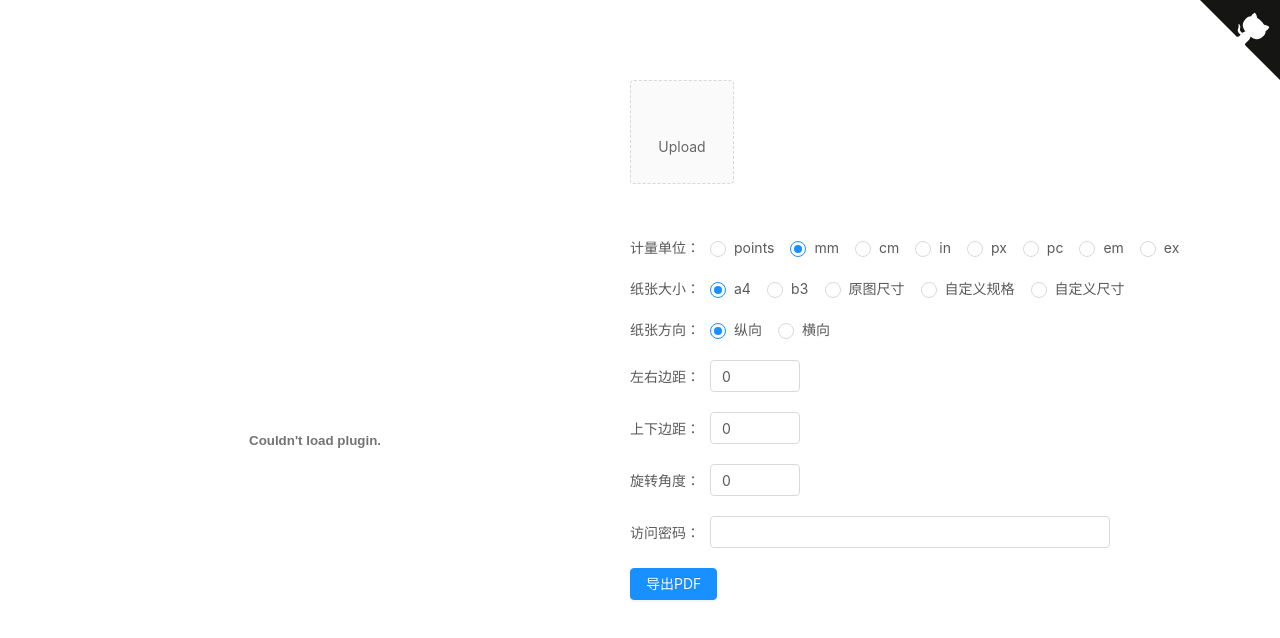
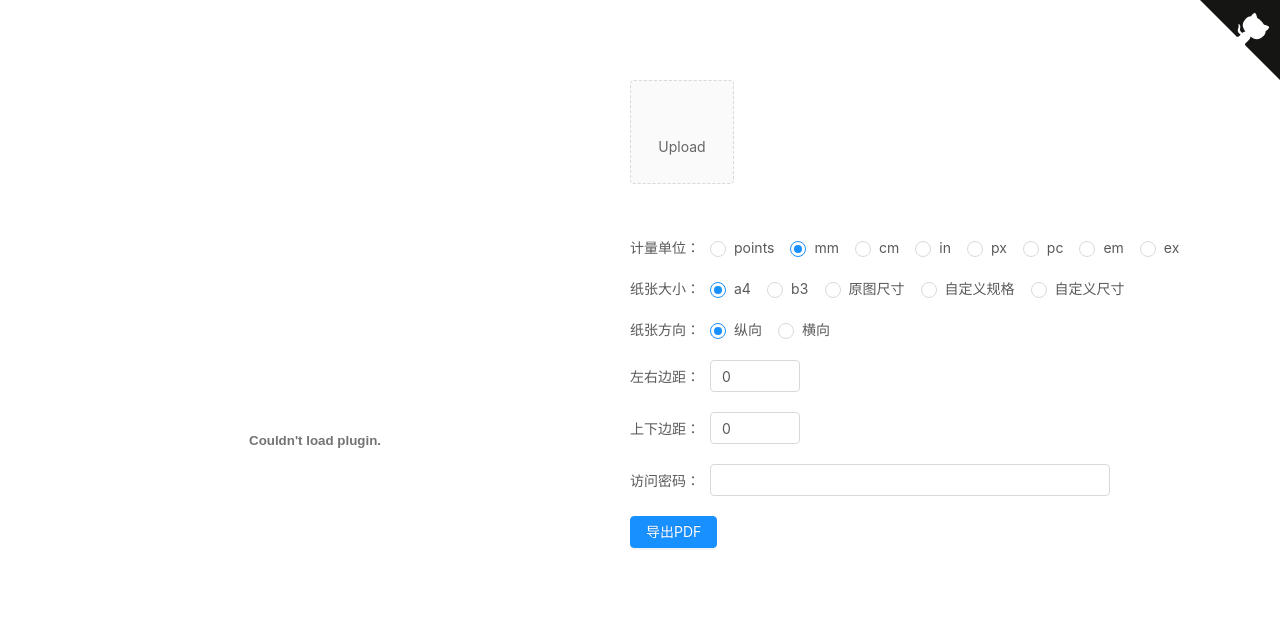
Before and after one commit to NPCDW/img2pdf, a Vue app: page / in a window 1280 px wide. Shown: the top 638 px of the page. Built offline with nearby package versions, Linux system fonts and the light colour scheme.

Commit message:
去除旋转角度

```diff
--- a/src/components/ImgToPdf.vue
+++ b/src/components/ImgToPdf.vue
@@ -90,12 +90,6 @@
         </div>
         <div style="margin-top: 20px">
           <div>
-            <span style="margin-right: 10px">旋转角度：</span>
-            <a-input-number v-model="rotation" :min="0" :max="359"/>
-          </div>
-        </div>
-        <div style="margin-top: 20px">
-          <div>
             <span style="margin-right: 10px">访问密码：</span>
             <a-input style="width: 400px" v-model="password"/>
           </div>
@@ -126,7 +120,6 @@ export default {
       pageWidth: null,
       pageHeight: null,
       pageDirection: 'portrait',
-      rotation: 0,
       x: 0,
       y: 0,
       unit: 'mm',
@@ -164,7 +157,6 @@ export default {
           y: this.y,
           width: file0.width / zoom,
           height: file0.height / zoom,
-          rotation: this.rotation,
         })
         for (let i = 1; i < this.fileList.length; i++) {
           let fileTmp = this.fileList[i]
@@ -176,7 +168,6 @@ export default {
             y: this.y,
             width: fileTmp.width / zoom,
             height: fileTmp.height / zoom,
-            rotation: this.rotation,
           })
         }
         this.pdfSrc = doc.output("bloburi")
```
Also changed, not shown: 5 other files (tests, documents, lock files or other folders).
